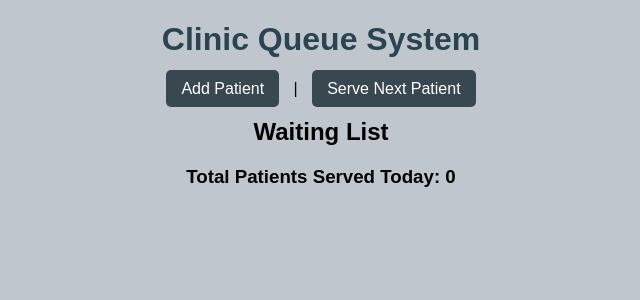
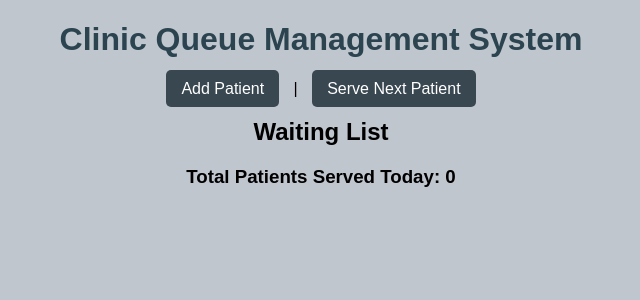
Before and after one commit to Aliyuusman424/Clinic-Queue-Management-System, a Flask app: page / in a window 1280 px wide. Shown: the top 300 px of the page, without its empty margins (319-959 px from the left). Run offline with Flask 3, Linux system fonts and the light colour scheme.

Commit message:
h1 name corrected

```diff
--- a/templates/index.html
+++ b/templates/index.html
@@ -6,7 +6,7 @@
 </head>
 <body>
 
-    <h1>Clinic Queue System</h1>
+    <h1>Clinic Queue Management System</h1>
 
     <a href="/add">Add Patient</a> |
     <a href="/serve">Serve Next Patient</a>
```
